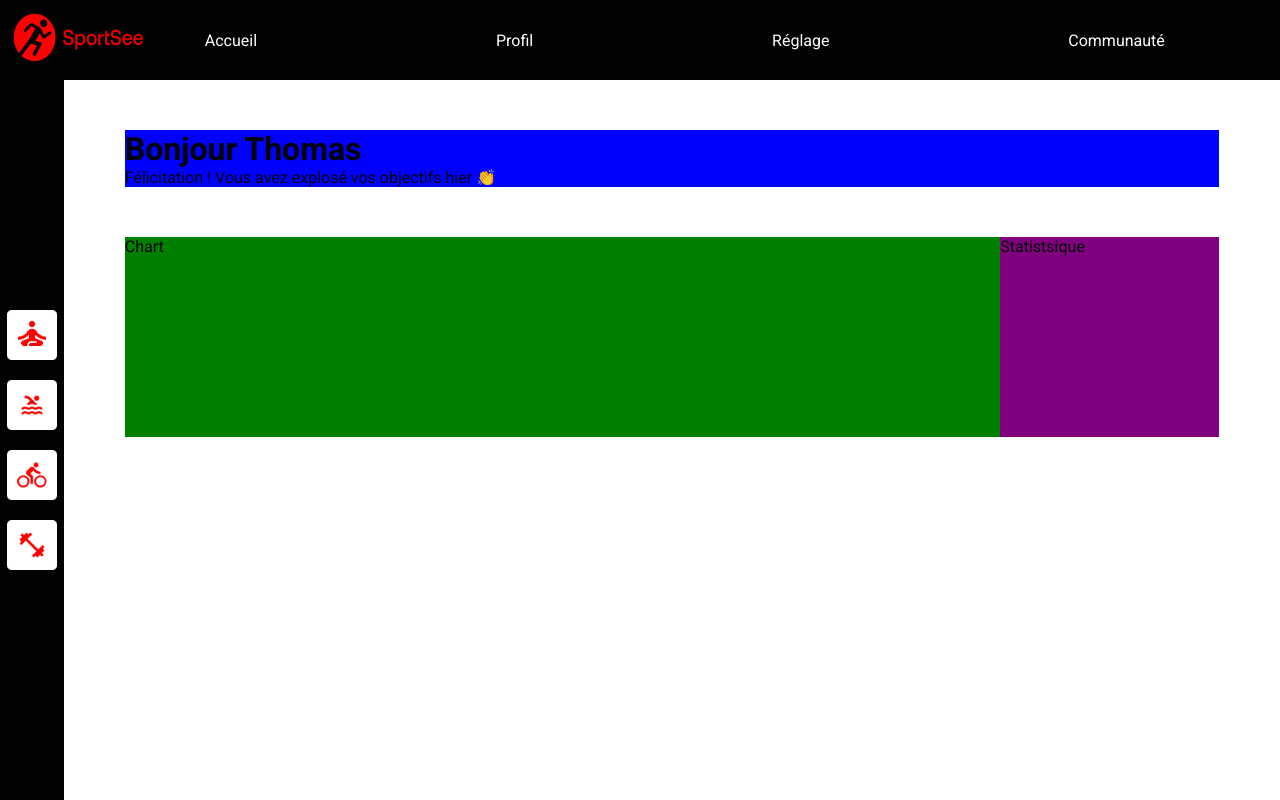
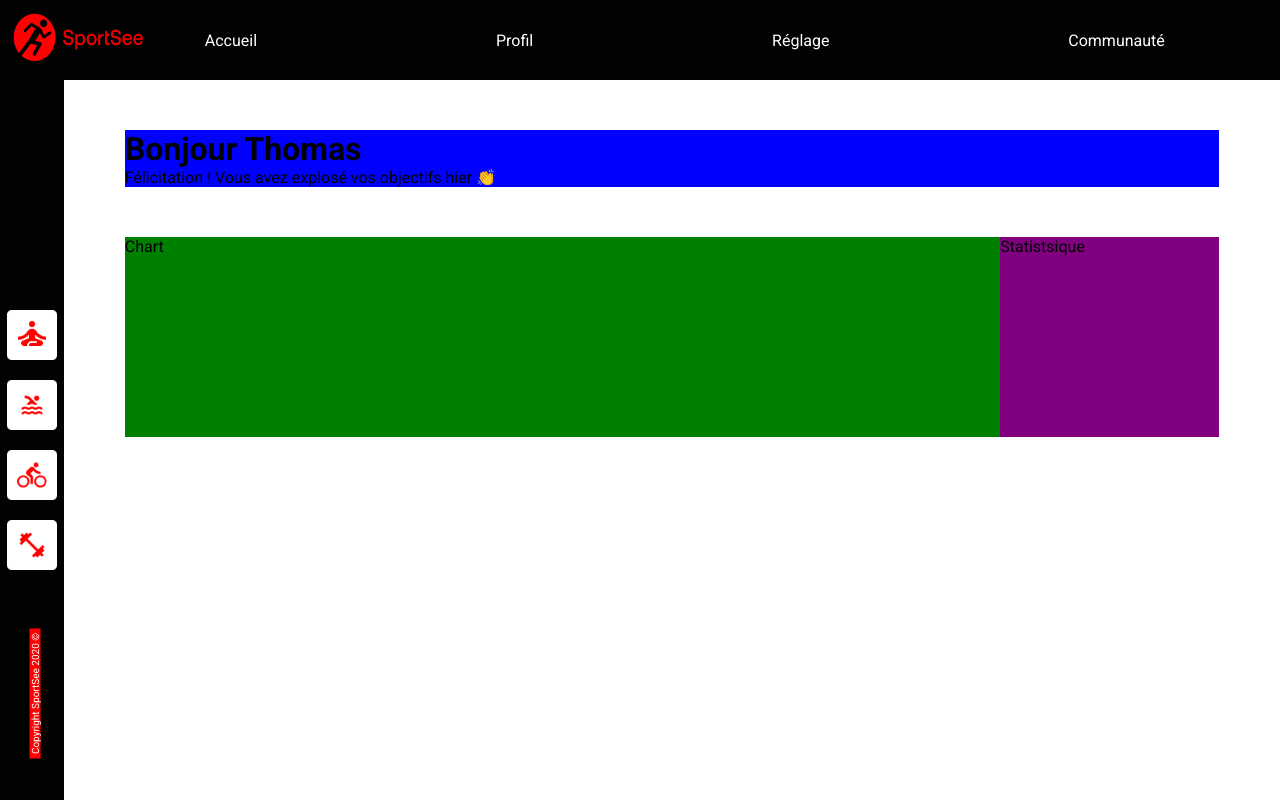
Before and after one commit to jorisbertier/Sport-see, a React (Create React App) app: page / in a window 1280 px wide. Built offline with nearby package versions, Linux system fonts and the light colour scheme.

Commit message:
add style

```diff
--- a/src/components/Asidebar/index.scss
+++ b/src/components/Asidebar/index.scss
@@ -18,15 +18,14 @@ aside {
     }
     small {
         background-color: red;
-        display: flex;
-        justify-content: center;
-        align-items: center;
+        width: 130px;
         position: absolute;
-        height: 100%;
-        width: 100%;
-        margin: 0;
+        bottom: 23%;
+        left: -30px;
+        transform: rotate(-90deg) translateX(-50%);
         font-size: 10px;
         color: $white-color;
-        // transform: rotate(-90deg);
+        text-align: center;
     }
+
 }
```
